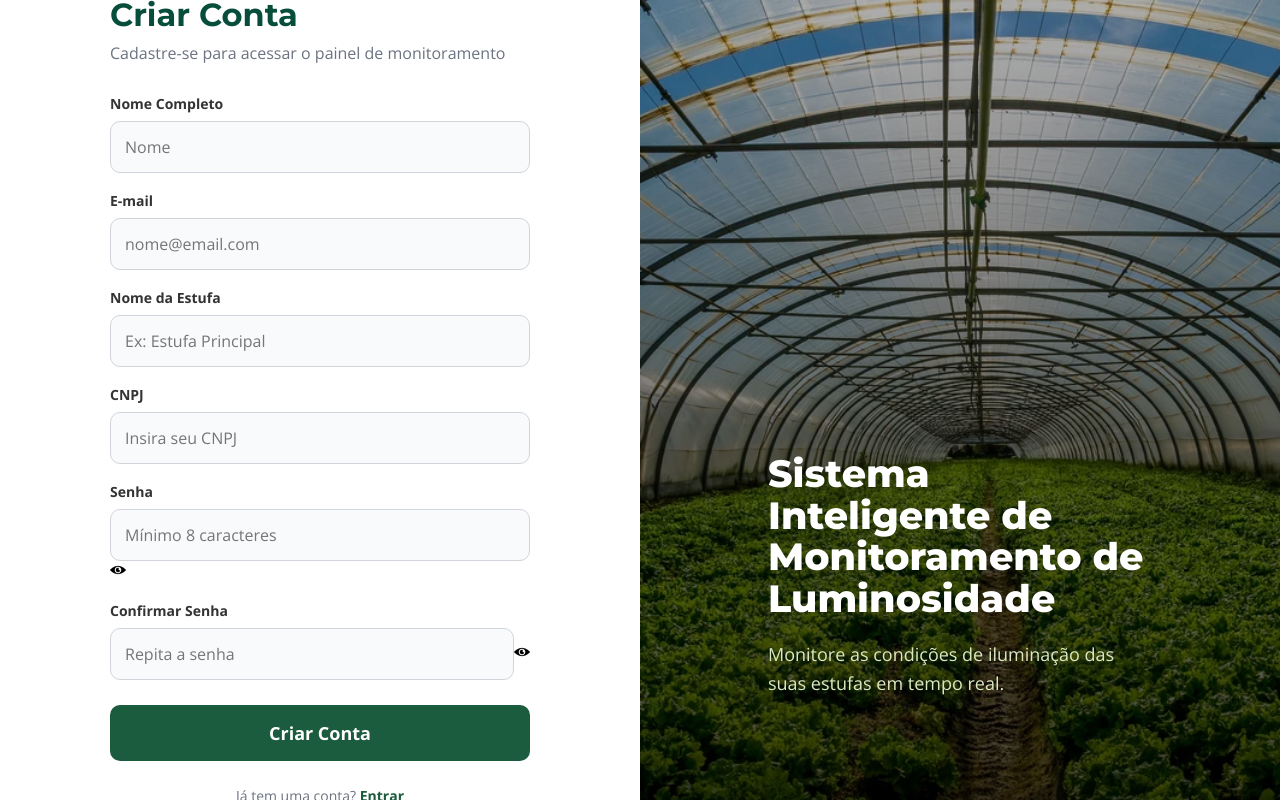
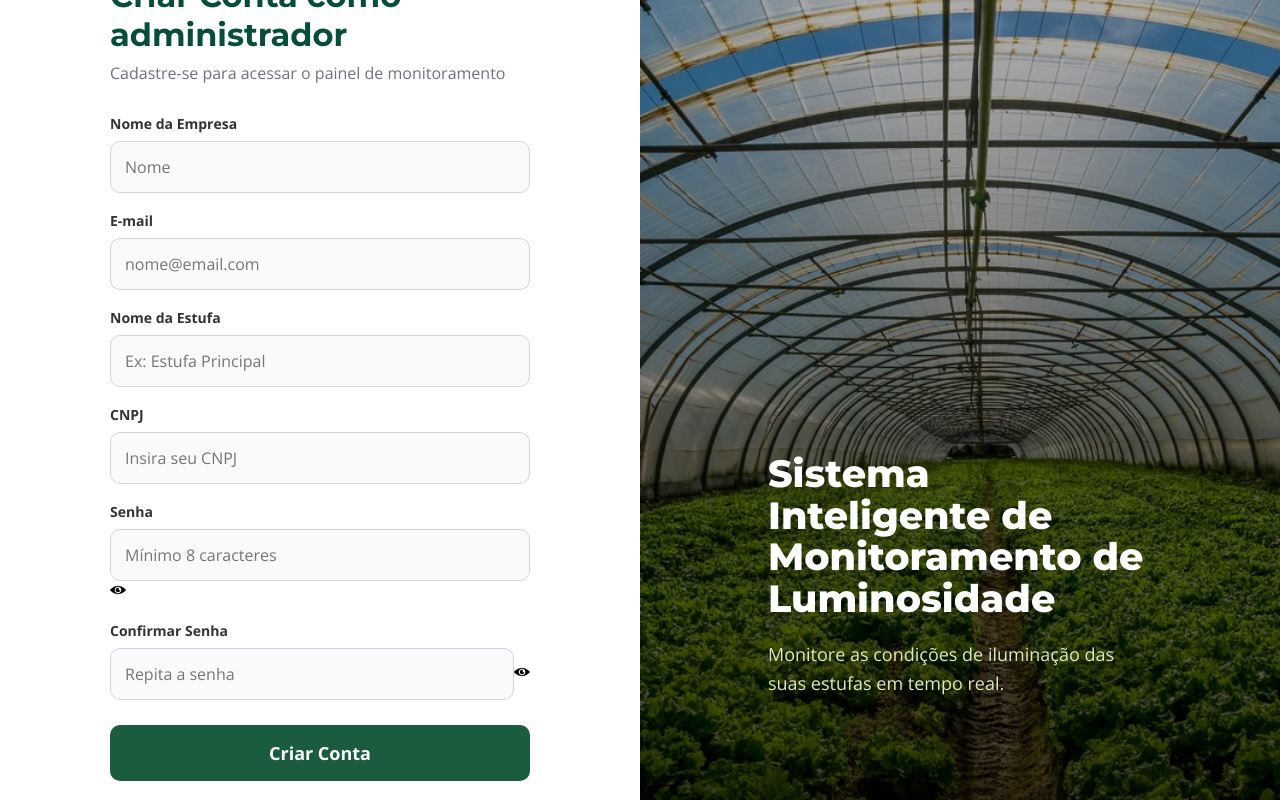
Before and after one commit to GreenLigth/site-greenligth, a website: page public/cadastro.html in a window 1280 px wide. Drawn offline with nearby package versions, Linux system fonts and the light colour scheme.

Commit message:
alterações labels na tela cadastro

```diff
--- a/public/cadastro.html
+++ b/public/cadastro.html
@@ -19,12 +19,12 @@
 
         <section class="form-side">
             <div class="form-box">
-                <h2>Criar Conta</h2>
+                <h2>Criar Conta como administrador</h2>
                 <p class="subtitle">Cadastre-se para acessar o painel de monitoramento</p>
 
                 <form>
                     <div class="input-group">
-                        <label>Nome Completo</label>
+                        <label>Nome da Empresa</label>
                         <input type="text" id="ipt_nome" placeholder="Nome">
                     </div>
 
```
Also changed, not shown: 2 other files.
